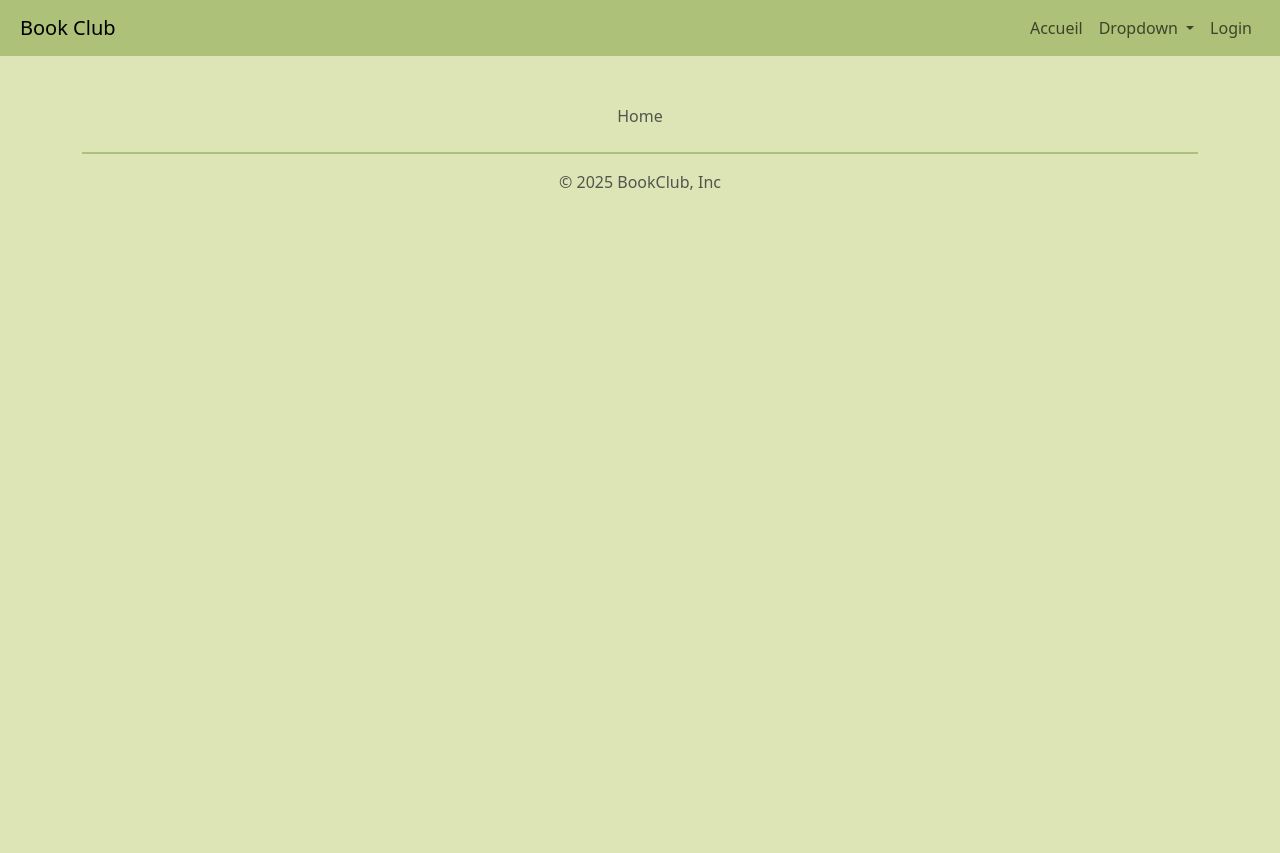
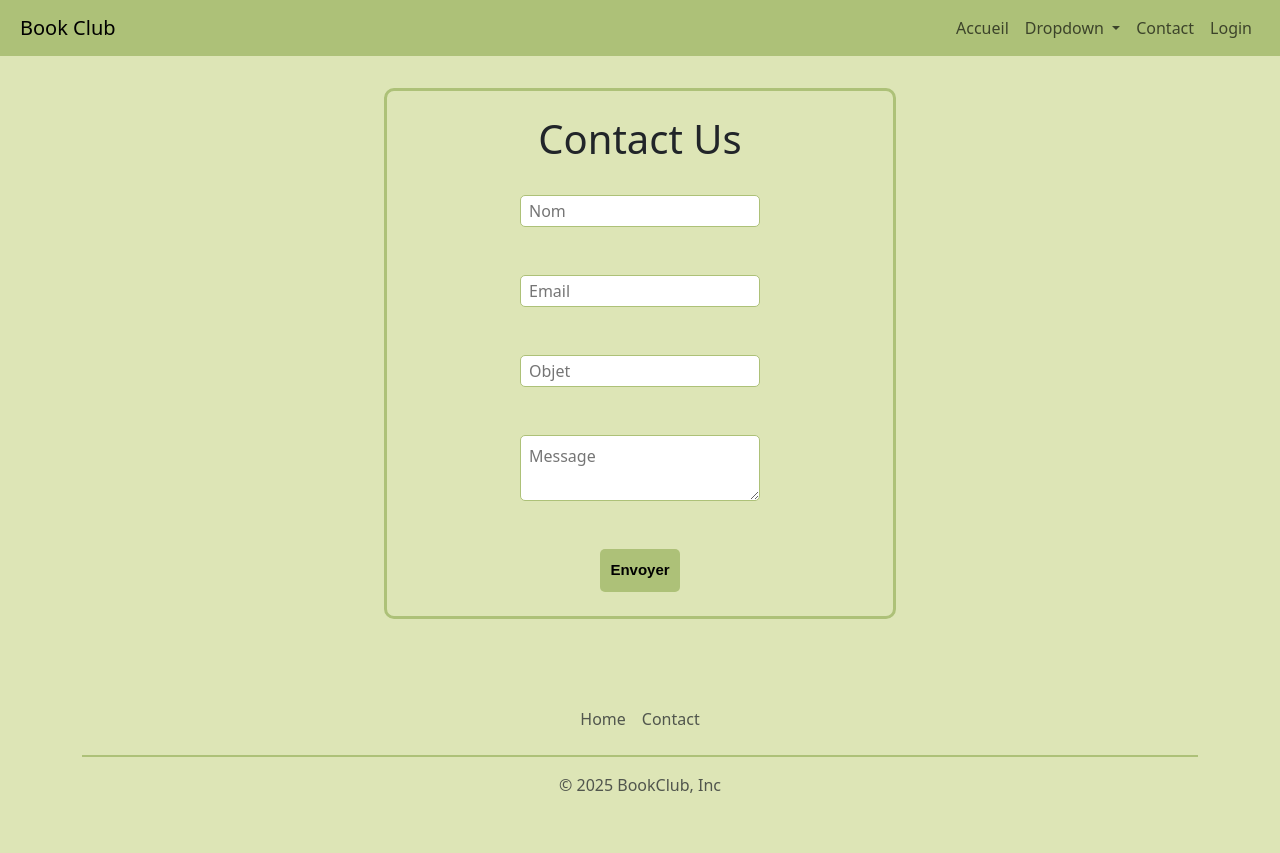
Before and after one commit to Erica-Rodrigues/BookClub, a PHP site: page /formulaire.php in a window 1280 px wide. Before the commit the page ends 190 px from the top, so only its background shows below. Run offline with PHP 8.4, Linux system fonts and the light colour scheme.

Commit message:
creation css pour la page de contact

```diff
--- /dev/null
+++ b/src/assets/style/contact.css
@@ -0,0 +1,60 @@
+.container__contact{
+    margin-top: 2rem;
+    display: flex;
+    flex-direction: column;
+    justify-content: center;
+    align-items: center;
+    margin-bottom: 4rem;
+}
+
+.contact__form{
+    display: flex;
+    flex-direction: column;
+    align-items: center;
+    width: 40%;
+    border: 3px solid rgb(173, 193, 120);
+    border-radius: 10px;
+    padding: 1.5rem 0;
+}
+
+.contact__form > h1{
+    margin-bottom: 2rem;
+}
+
+.contact-form__input{
+    height: 2rem;
+    width: 15rem;
+    border: 1px solid rgb(173, 193, 120);
+    border-radius: 5px;
+    padding: 0.5rem;
+}
+
+.contact-form__textarea{
+    width: 15rem;
+    border: 1px solid rgb(173, 193, 120);
+    border-radius: 5px;
+    padding: 0.5rem;
+    margin-bottom: 3rem;
+}
+
+.contact-form__btn{
+    display: block;
+    margin: 0 auto;
+    background-color: rgb(173, 193, 120);
+    border-radius: 5px;
+    border: none;
+    cursor: pointer;
+    color: black;
+    font-family: Arial;
+    font-size: 15px;
+    font-weight: bold;
+    padding: 10px 10px;
+    text-decoration: none;
+    &:hover {
+      background-color: rgb(204, 213, 174);
+      &:active {
+        position: relative;
+        top: 1px;
+      }
+    }
+}
--- a/src/assets/style/style.css
+++ b/src/assets/style/style.css
@@ -1,3 +1,4 @@
 @import url("./accueil.css");
 @import url("./login.css");
+@import url("./contact.css");
 @import url("./reset.css");
--- a/src/footer.php
+++ b/src/footer.php
@@ -2,6 +2,7 @@
     <footer class="py-3 my-4">
         <ul class="nav justify-content-center  pb-3 mb-3" style="border-bottom: 2px solid rgb(173, 193, 120);">
         <li class="nav-item"><a href="./accueil.php" class="nav-link px-2 text-body-secondary">Home</a></li>
+        <li class="nav-item"><a href="./formulaire.php" class="nav-link px-2 text-body-secondary">Contact</a></li>
         </ul>
         <p class="text-center text-body-secondary">&copy; 2025 BookClub, Inc</p>
     </footer>
--- a/src/formulaire.php
+++ b/src/formulaire.php
@@ -5,7 +5,20 @@
 ?>
 
 
+<div class="container__contact">
+    <form action="formulaire.php" method="POST" class="contact__form">
+        <h1>Contact Us</h1>
+        <input type="text"  name="nom" class="contact-form__input" placeholder="Nom"><br><br>
 
+        <input type="email"  name="email" class="contact-form__input" placeholder="Email"><br><br>
+
+        <input type="text"  name="objet" class="contact-form__input" placeholder="Objet"><br><br>
+
+        <textarea class="contact-form__textarea" id="message" name="message" placeholder="Message"></textarea>
+
+        <button class="contact-form__btn" type="submit">Envoyer</button>
+    </form>
+</div>
 
 
 
--- a/src/header.php
+++ b/src/header.php
@@ -32,6 +32,9 @@
           </ul>
         </li>
         <li class="nav-item">
+          <a class="nav-link" href="./formulaire.php">Contact</a>
+        </li>
+        <li class="nav-item">
           <a class="nav-link" href="./login.php">Login</a>
         </li>
       </ul>
--- a/src/login.php
+++ b/src/login.php
@@ -6,7 +6,7 @@
 
 <div class="container__login">
       <!-- formulaire de login -->
-      <form action="login.php" method="POST" class="loginForm connection">
+    <form action="login.php" method="POST" class="loginForm connection">
         <h1>Login</h1>
         <input type="email"  name="email" class="connectionForm" placeholder="Email"><br><br>
 
```
